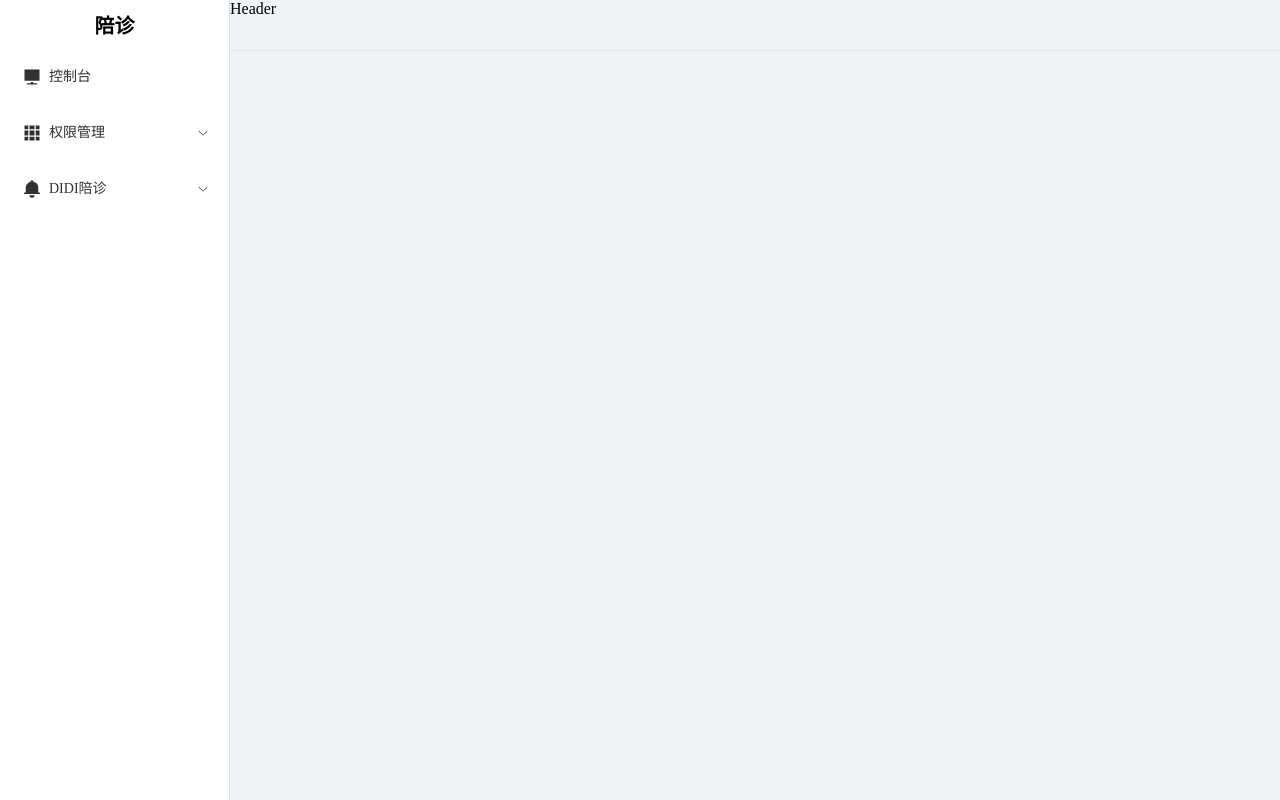
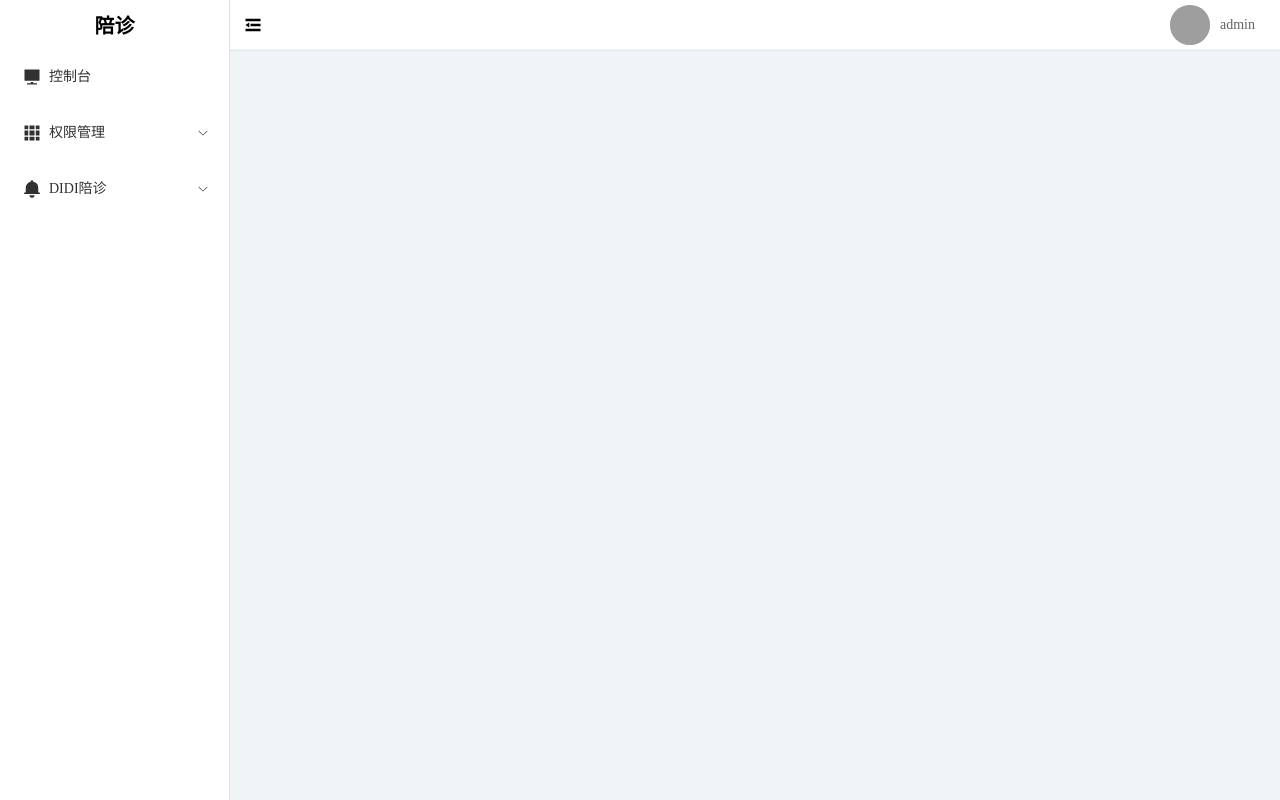
Before and after one commit to AlanChen126/hospital-system, a Vue app: page /login in a window 1280 px wide. Built offline with nearby package versions, Linux system fonts and the light colour scheme; grey boxes are pictures that could not be loaded.

Commit message:
half header

```diff
--- /dev/null
+++ b/src/components/navHeader.vue
@@ -0,0 +1,63 @@
+<template>
+    <div class="header-container">
+        <div class="header-left flex-box">
+            <el-icon class="icon" size="20px">
+                <Fold />
+            </el-icon>
+        </div>
+        <div class="header-right">
+            <el-dropdown>
+                <div class="el-dropdown-link flex-box">
+                    <el-avatar src="https://cube.elemecdn.com/0/88/03b0d39583f48206768a7534e55bcpng.png" />
+                    <p class="username"> admin</p>
+                </div>
+                <template #dropdown>
+                    <el-dropdown-menu>
+                        <el-dropdown-item>退出</el-dropdown-item>
+                    </el-dropdown-menu>
+                </template>
+            </el-dropdown>
+        </div>
+    </div>
+</template>
+
+<script setup>
+
+</script>
+
+<style lang="less" scoped>
+.flex-box {
+    display: flex;
+    align-items: center;
+}
+
+.header-container {
+    display: flex;
+    justify-content: space-between;
+    align-items: center;
+    height: 100%;
+    background-color: #fff;
+    padding-right: 25px;
+
+    .header-left {
+        height: 100%;
+
+        .icon {
+            width: 45px;
+            height: 100%;
+        }
+
+        .icon:hover {
+            background-color: #f5f5f5;
+            cursor: pointer;
+        }
+    }
+
+    .header-right {
+        .username {
+            margin-left: 10px;
+            font-size: 14px;
+        }
+    }
+}
+</style>
--- a/src/views/Main.vue
+++ b/src/views/Main.vue
@@ -4,7 +4,9 @@
       <!-- <el-aside width="200px">      </el-aside> -->
        <Aside></Aside>
       <el-container>
-        <el-header>Header</el-header>
+        <el-header>
+          <navHeader></navHeader>
+        </el-header>
         <el-main>
           <router-view></router-view>
         </el-main>
@@ -16,6 +18,7 @@
 <script setup>
 import Aside from '../components/aside.vue';//不能起名叫aside，因为和element-plus的aside冲突
 import { RouterView } from 'vue-router';//RouterView是vue-router提供的组件，用来显示当前路由匹配到的组件，会将该组件放置到对应的位置上
+import navHeader from '../components/navHeader.vue';
 </script>
 
 <style lang="less" scoped>
```
